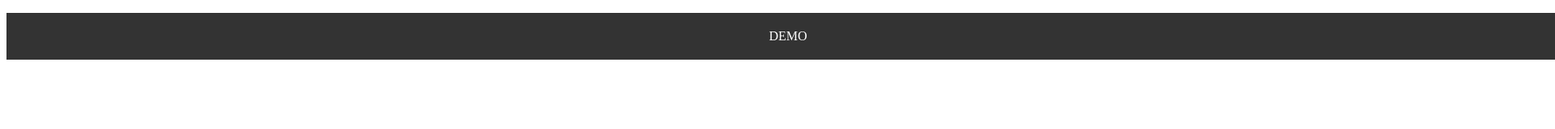
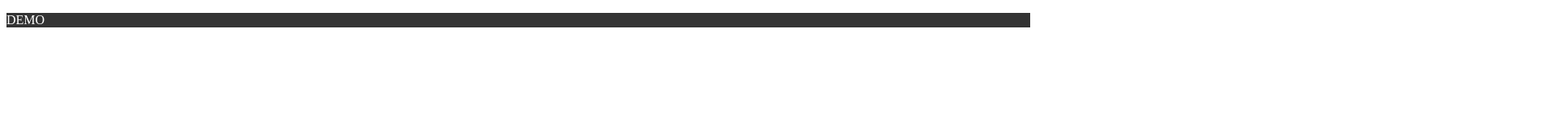
Before and after one commit to tyanagawa101/measurement_test, a plain HTML site: page index.html in a window 1280 px wide. Shown: the whole page at 81% size, 1920 px wide, since content can reach past the window. Drawn offline with nearby package versions, Linux system fonts and the light colour scheme.

Commit message:
Update index.html

```diff
--- a/index.html
+++ b/index.html
@@ -18,10 +18,6 @@
 <!-- css -->
 <style>
 	.timechange-sample{
-	    width: 1920px;
-	    high:1080px;
-	    text-align: center;
-	    padding: 20px 5px;
 	    background-color: #333;
 	    color: #FFF;
 	}
```
